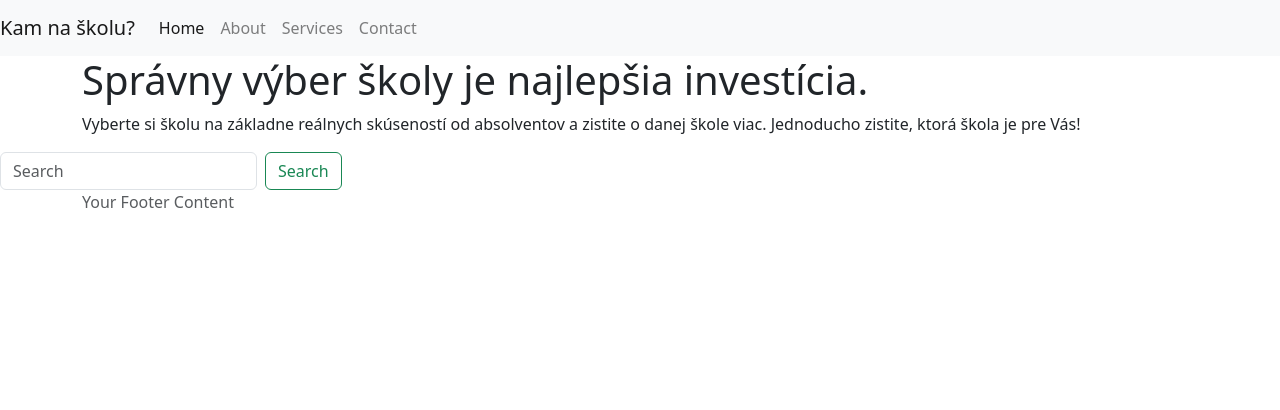
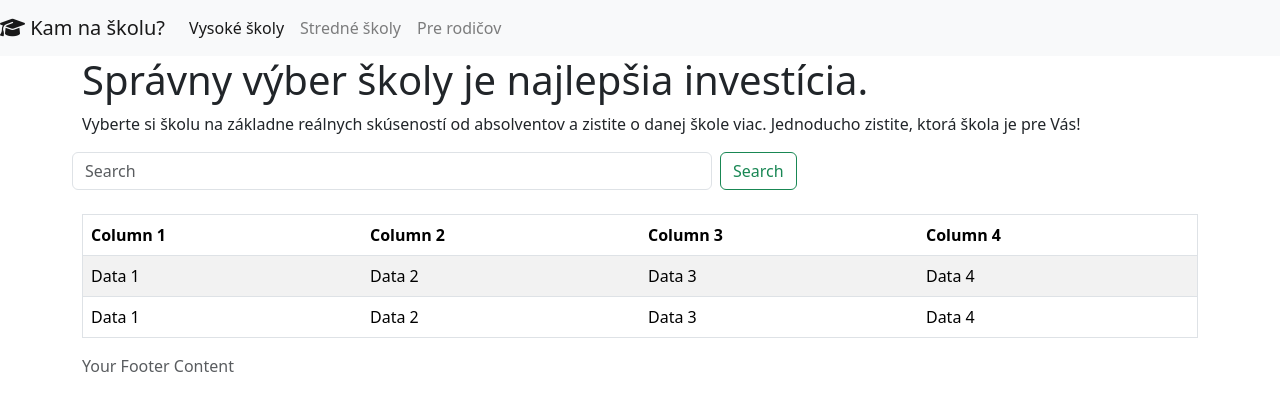
Before and after one commit to donnlaa/School-statistics-project, a website: page index.html in a window 1280 px wide. Drawn offline with nearby package versions, Linux system fonts and the light colour scheme.

Commit message:
added bootstrap table for data

```diff
--- a/index.html
+++ b/index.html
@@ -8,9 +8,9 @@
 
     <!-- Include Bootstrap CSS from a CDN or locally -->
     <link rel="stylesheet" href="https://maxcdn.bootstrapcdn.com/bootstrap/4.5.2/css/bootstrap.min.css">
-
+    <script src="https://kit.fontawesome.com/7e2e637b3b.js" crossorigin="anonymous"></script>
     <!-- Include your custom CSS (if any) -->
-    <link rel="stylesheet" href="styles.css">
+    <link rel="stylesheet" href="/style.css">
 
     <!-- Optional: Include custom JavaScript -->
     <script src="script.js"></script>
@@ -20,7 +20,10 @@
 
     <!-- Navigation Bar -->
     <nav class="navbar navbar-expand-lg navbar-light bg-light">
-        <a class="navbar-brand" href="#">Kam na školu?</a>
+        <a class="navbar-brand" href="#">
+            <i class="fa fa-graduation-cap"></i>
+            Kam na školu?
+        </a>
         <button class="navbar-toggler" type="button" data-toggle="collapse" data-target="#navbarNav"
             aria-controls="navbarNav" aria-expanded="false" aria-label="Toggle navigation">
             <span class="navbar-toggler-icon"></span>
@@ -28,16 +31,13 @@
         <div class="collapse navbar-collapse" id="navbarNav">
             <ul class="navbar-nav">
                 <li class="nav-item active">
-                    <a class="nav-link" href="#">Home</a>
+                    <a class="nav-link" href="#">Vysoké školy</a>
                 </li>
                 <li class="nav-item">
-                    <a class="nav-link" href="#">About</a>
+                    <a class="nav-link" href="#">Stredné školy</a>
                 </li>
                 <li class="nav-item">
-                    <a class="nav-link" href="#">Services</a>
-                </li>
-                <li class="nav-item">
-                    <a class="nav-link" href="#">Contact</a>
+                    <a class="nav-link" href="#">Pre rodičov</a>
                 </li>
             </ul>
         </div>
@@ -48,14 +48,44 @@
         <div class="row">
             <div class="col-md-12">
                 <h1>Správny výber školy je najlepšia investícia.</h1>
-                <p>Vyberte si školu na základne reálnych skúseností od absolventov a zistite o danej škole viac. Jednoducho zistite, ktorá škola je pre Vás! </p>
+                <p>Vyberte si školu na základne reálnych skúseností od absolventov a zistite o danej škole viac.
+                    Jednoducho zistite, ktorá škola je pre Vás! </p>
             </div>
         </div>
     </div>
     <form class="form-inline">
-        <input class="form-control mr-sm-2" type="search" placeholder="Search" aria-label="Search">
+        <input class="form-control mr-sm-2" type="search" placeholder="Search" aria-label="Search" id="searchBar">
         <button class="btn btn-outline-success my-2 my-sm-0" type="submit">Search</button>
     </form>
+
+    <!-- Bootstrap Table -->
+    <div class="container mt-4">
+        <table class="table table-bordered table-striped">
+            <thead>
+                <tr>
+                    <th>Column 1</th>
+                    <th>Column 2</th>
+                    <th>Column 3</th>
+                    <th>Column 4</th>
+                </tr>
+            </thead>
+            <tbody>
+                <tr>
+                    <td>Data 1</td>
+                    <td>Data 2</td>
+                    <td>Data 3</td>
+                    <td>Data 4</td>
+                </tr>
+                <tr>
+                    <td>Data 1</td>
+                    <td>Data 2</td>
+                    <td>Data 3</td>
+                    <td>Data 4</td>
+                </tr>
+                <!-- Add more rows as needed -->
+            </tbody>
+        </table>
+    </div>
 
     <!-- Optional: Footer -->
     <footer class="footer">
--- /dev/null
+++ b/style.css
@@ -0,0 +1,9 @@
+.table.table-bordered td,
+.table.table-bordered th {
+    border: none;
+}
+
+#searchBar {
+    width: 50%;
+    margin-left: 4.5rem;
+}
```
